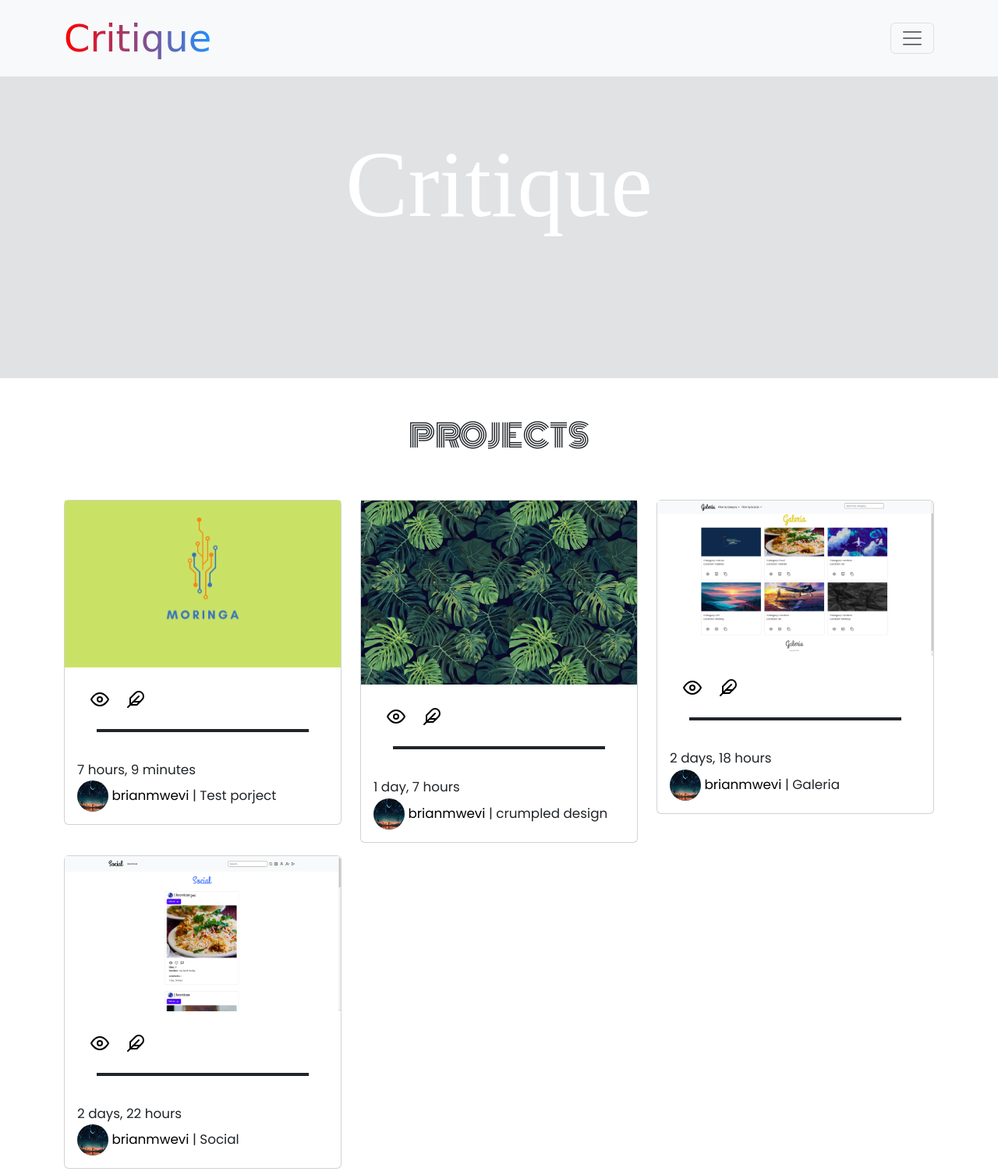
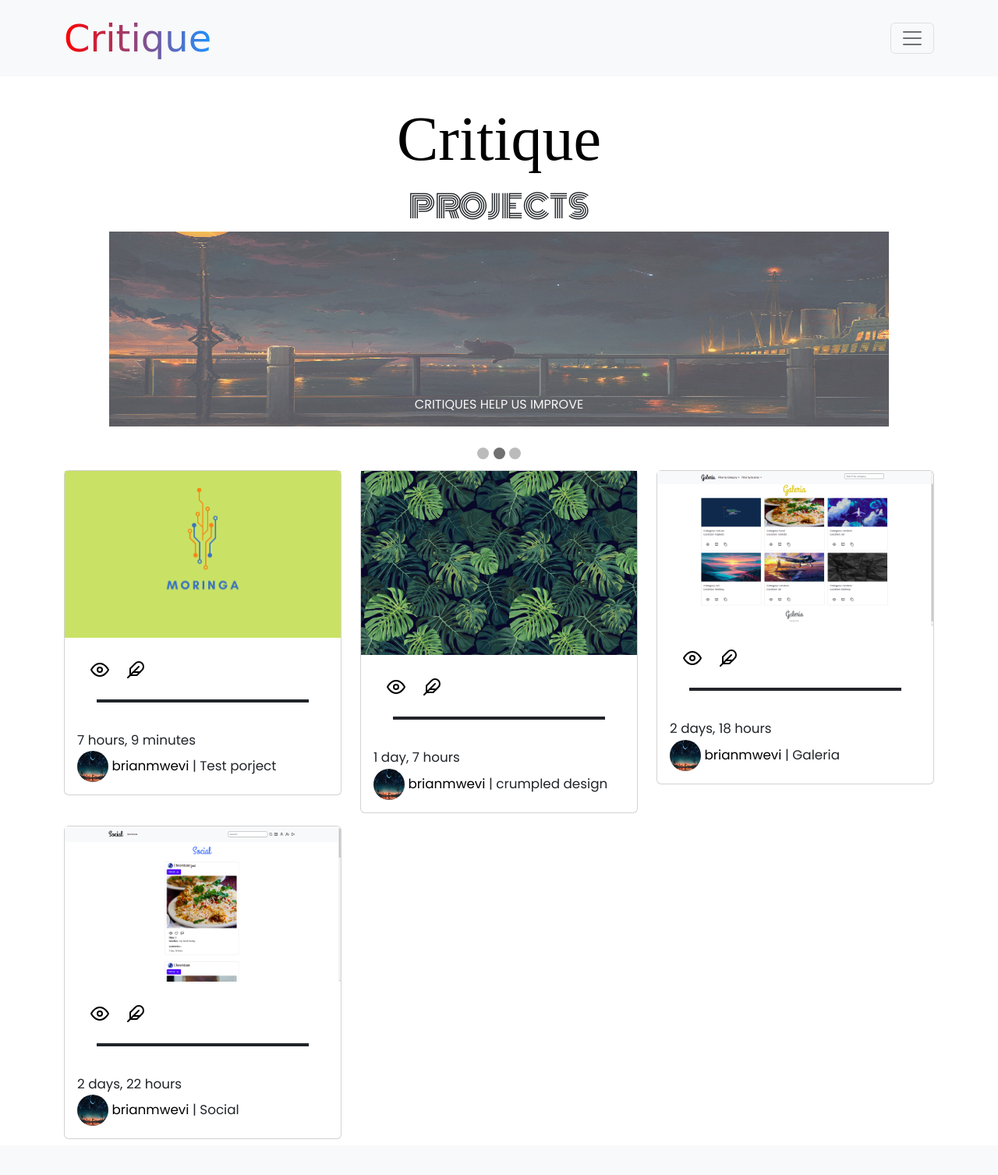
Before and after one commit to leonkae/Critique, a Django app: page / in a window 1280 px wide. Shown: the whole page at 78% size. After the commit the page ends 1461 px from the top, so only its background shows below. Run offline with Django 4.2, Linux system fonts and the light colour scheme; data comes from the database, SQL or seed files in the repository; some web fonts are replaced.

Commit message:
templates updated

```diff
--- a/critique/static/critiques/css/global.css
+++ b/critique/static/critiques/css/global.css
@@ -24,24 +24,22 @@
 }
 
 #landing-page {
-  margin-top: 85px;
-  background-color: rgba(0, 10, 20, 0.116);
-  height: 50vh;
-  /* background-image: url('/critique/static/photo-1511634829096-045a111727eb.jpeg') */
+  margin-top: 50px;
 }
 
 #landing-page h1 {
-  color: white;
+  color: black;
   text-align: center;
   padding-top: 10vh;
   font-family: "Grand Hotel";
-  font-size: 15vh;
+  font-size: 10vh;
 }
 
 .project-title {
+  margin-top: 15px;
   text-align: center;
   text-transform: uppercase;
-  margin: 50px;
+  /* margin: 50px; */
   font-family: "Monoton", cursive;
 }
 
@@ -57,7 +55,6 @@
   text-align: center;
   font-family: "Grand Hotel", cursive;
   margin-top: 150px;
-
 }
 
 .title h1 {
@@ -190,10 +187,6 @@
   font-weight: bold;
 }
 
-/* * {box-sizing: border-box;}
-body {font-family: Verdana, sans-serif;}
-.mySlides {display: none;}
-img {vertical-align: middle;} */
 
 /* Slideshow container */
 .slideshow-container {
@@ -213,25 +206,18 @@ img {vertical-align: middle;} */
   text-align: center;
 }
 
-/* Number text (1/3 etc) */
-.numbertext {
-  color: #f2f2f2;
-  font-size: 12px;
-  padding: 8px 12px;
-  position: absolute;
-  top: 0;
-}
+
 
 /* The dots/bullets/indicators */
 .dot {
-  margin-top:20px;
+  margin-top: 20px;
   height: 15px;
   width: 15px;
   margin: 0 2px;
   background-color: #bbb;
   border-radius: 50%;
   display: inline-block;
-  transition: background-color 0.6s ease;
+  transition: background-color 2.6s ease;
 }
 
 .active {
@@ -241,15 +227,30 @@ img {vertical-align: middle;} */
 /* Fading animation */
 .fade {
   animation-name: fade;
-  animation-duration: 1.5s;
+  animation-duration: 4.5s;
 }
 
 @keyframes fade {
-  from {opacity: .4}
-  to {opacity: 1}
+  from {
+    opacity: 0.6;
+  }
+  to {
+    opacity: 1;
+  }
 }
 
 /* On smaller screens, decrease text size */
 @media only screen and (max-width: 300px) {
-  .text {font-size: 15px}
+  .text {
+    font-size: 15px;
+  }
 }
+.project-title img{
+  height: 250px;
+  width: 100%;
+}
+
+.text{
+  font-family: "Poppins", sans-serif;
+  font-size: 2vh;
+}
--- a/critique/templates/critiques/home.html
+++ b/critique/templates/critiques/home.html
@@ -1,7 +1,4 @@
-{% extends 'critiques/base.html' %}
-{% load static %}
-
-{% block content %}
+{% extends 'critiques/base.html' %} {% load static %} {% block content %}
 
 <nav class="navbar navbar-fluid-lg bg-light mb-5 fixed-top">
   <!-- conatainer -->
@@ -168,17 +165,42 @@
   </div>
 </nav>
 
-<div class="container-fluid" id="landing-page">
-  <h1>Critique</h1>
+<div class="landing" id="landing-page">
+  <h1> Critique </h1>
+</div>
 
-  <!-- rating functionality here -->
+<div class="container-fluid">
+  <div class="project-title">
+    <h1>projects</h1>
+    <div class="slideshow-container">
+      <div class="mySlides fade">
+
+        <img src="{% static  'photos/drill.jpeg' %}" style="width: 100%" />
+        <div class="text">this is Critique</div>
+      </div>
+
+      <div class="mySlides fade">
+
+        <img src="{% static 'photos/anime.jpg' %}" style="width: 100%" />
+        <div class="text">Critiques help us improve</div>
+      </div>
+
+      <div class="mySlides fade">
+v>
+        <img src="{% static 'photos/mag.jpg' %}" style="width: 100%" />
+        <div class="text">Submit projects for reviews</div>
+      </div>
+    </div>
+    <br />
+
+    <div style="text-align: center">
+      <span class="dot"></span>
+      <span class="dot"></span>
+      <span class="dot"></span>
+    </div>
   </div>
 
   <div class="container">
-  <div class="project-title">
-    <h1>projects</h1>
-  </div>
-
     <div class="row">
       {% for image in images %}
       <div class="col-s-6 col-md-4">
@@ -219,7 +241,9 @@
                 stroke-linejoin="round"
                 class="feather feather-feather"
               >
-              <path d="M20.24 12.24a6 6 0 0 0-8.49-8.49L5 10.5V19h8.5z"></path>
+                <path
+                  d="M20.24 12.24a6 6 0 0 0-8.49-8.49L5 10.5V19h8.5z"
+                ></path>
                 <line x1="16" y1="8" x2="2" y2="22"></line>
                 <line x1="17.5" y1="15" x2="9" y2="15"></line></svg
             ></a>
@@ -232,7 +256,8 @@
             <small>
               <a href="{% url 'profile' %}">
                 <span>
-                <img src="{{image.profile.pro_picture.url}}" alt="pro pic"</span
+                  <img src="{{image.profile.pro_picture.url}}" alt="pro
+                  pic"</span
                 >
               </a>
 
@@ -246,5 +271,6 @@
       {% endfor %}
     </div>
   </div>
+</div>
 
 {% endblock %}
```
Also changed, not shown: 1 other file. Lines whose indentation alone changed are shown as unchanged.
